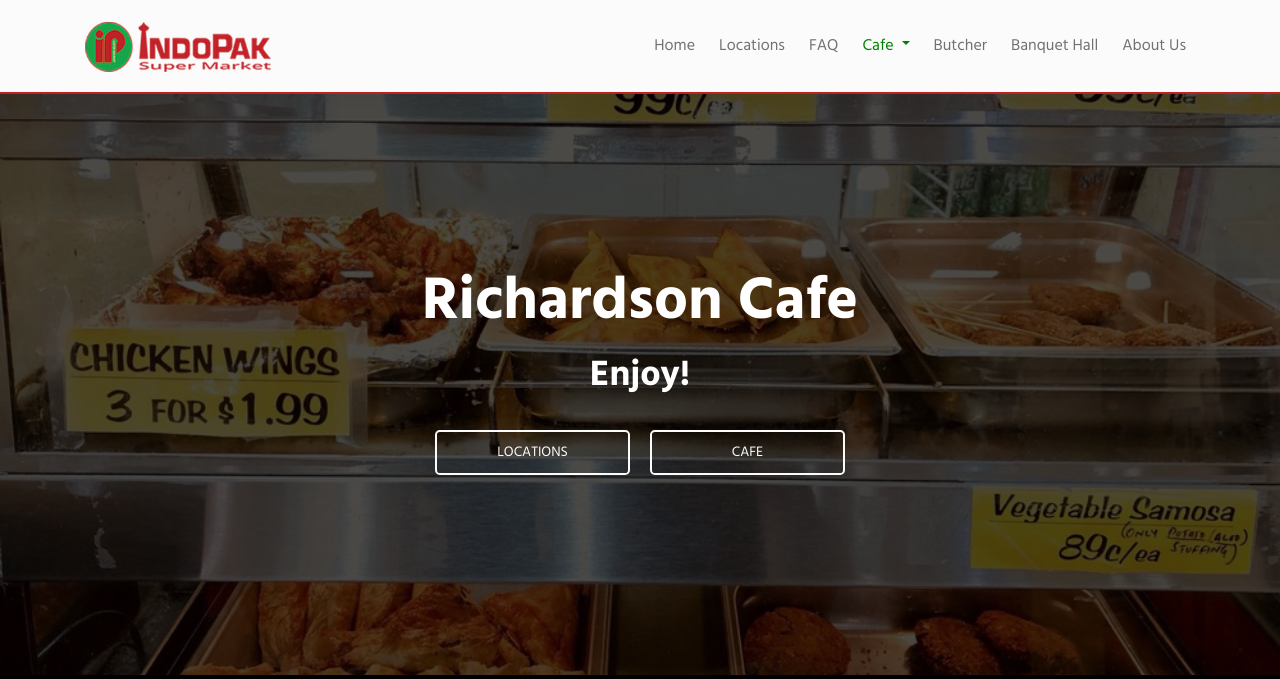
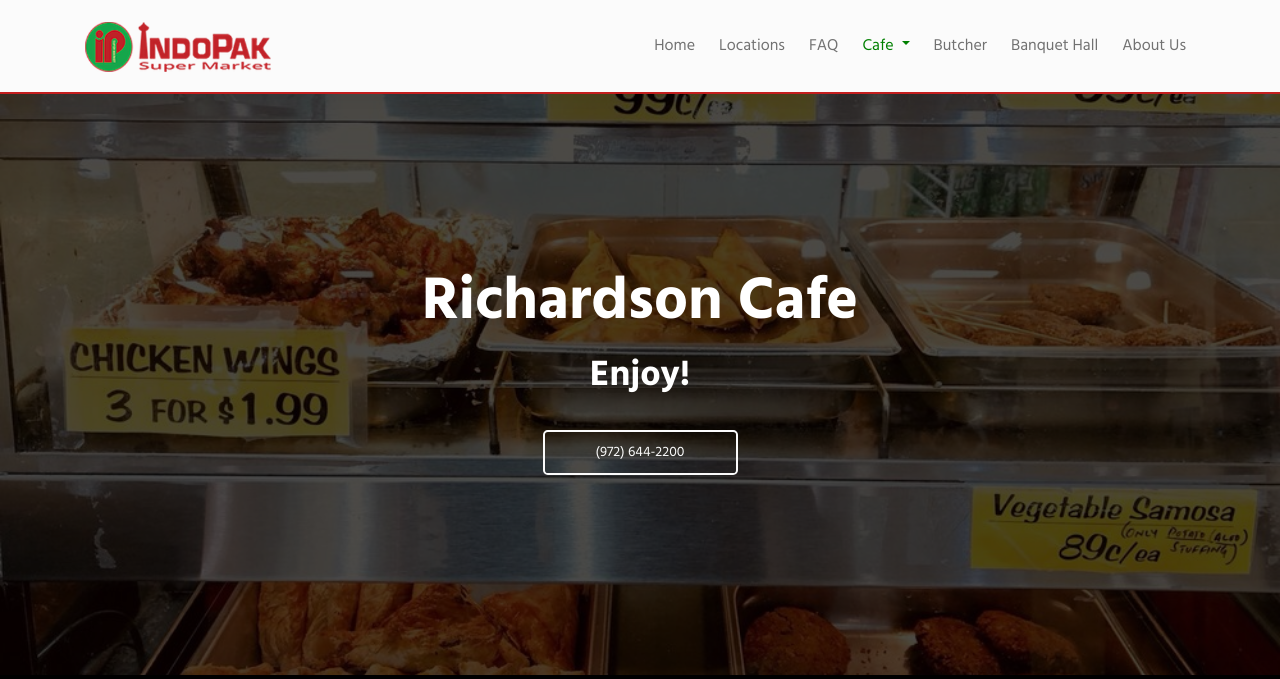
Before and after one commit to raiskazi/indopak-website, a Flask app: page /cafe/richardson in a window 1280 px wide. Shown: the top 679 px of the page. Run offline with Flask 2, Linux system fonts and the light colour scheme; some libraries are stand-ins or nearby versions.

Commit message:
cafe numbers and delivery

```diff
--- a/templates/about.html
+++ b/templates/about.html
@@ -46,7 +46,7 @@
             <p class="center" style="font-size: large"> Mohammad Farhad is a founder of Indopak Supermarket and India
                 Import. He wanted
                 to serve his community by
-                offering affordable groceries along with a taste of home. After over two decades, this is still
+                offering affordable halal groceries along with a taste of home. After over two decades, this is still
                 his goal. Indopak has grown tremendously and now has multiple supermarkets, butchers, cafes and a
                 banquet hall.
                 Mohammad Farhad is married with two children.
--- a/templates/cafe/richardson.html
+++ b/templates/cafe/richardson.html
@@ -33,10 +33,8 @@
                 <h1 class="mb-3 animate__animated animate__fadeInLeft intro-text-cafe"><b> Richardson Cafe</b>
                 </h1>
                 <h5 class="mb-4 animate__animated animate__fadeInRight sub-text-cafe"><b> Enjoy!</b></h5>
-                <a class="btn btn-outline-light btn-lg m-2" href="{{url_for('home', _anchor='locations') }}"
-                    role="button" rel="nofollow" style="min-width:195px">Locations</a>
-                <a class="btn btn-outline-light btn-lg m-2" href="{{url_for('cafe')}}" role="button"
-                    style="min-width:195px">Cafe</a>
+                <a class="btn btn-outline-light btn-lg m-2" href="tel:972-644-2200" role="button" rel="nofollow"
+                    style="min-width:195px">(972) 644-2200</a>
             </div>
         </div>
     </div>
```
Also changed, not shown: templates/cafe/irving.html (+5 -5 lines).
